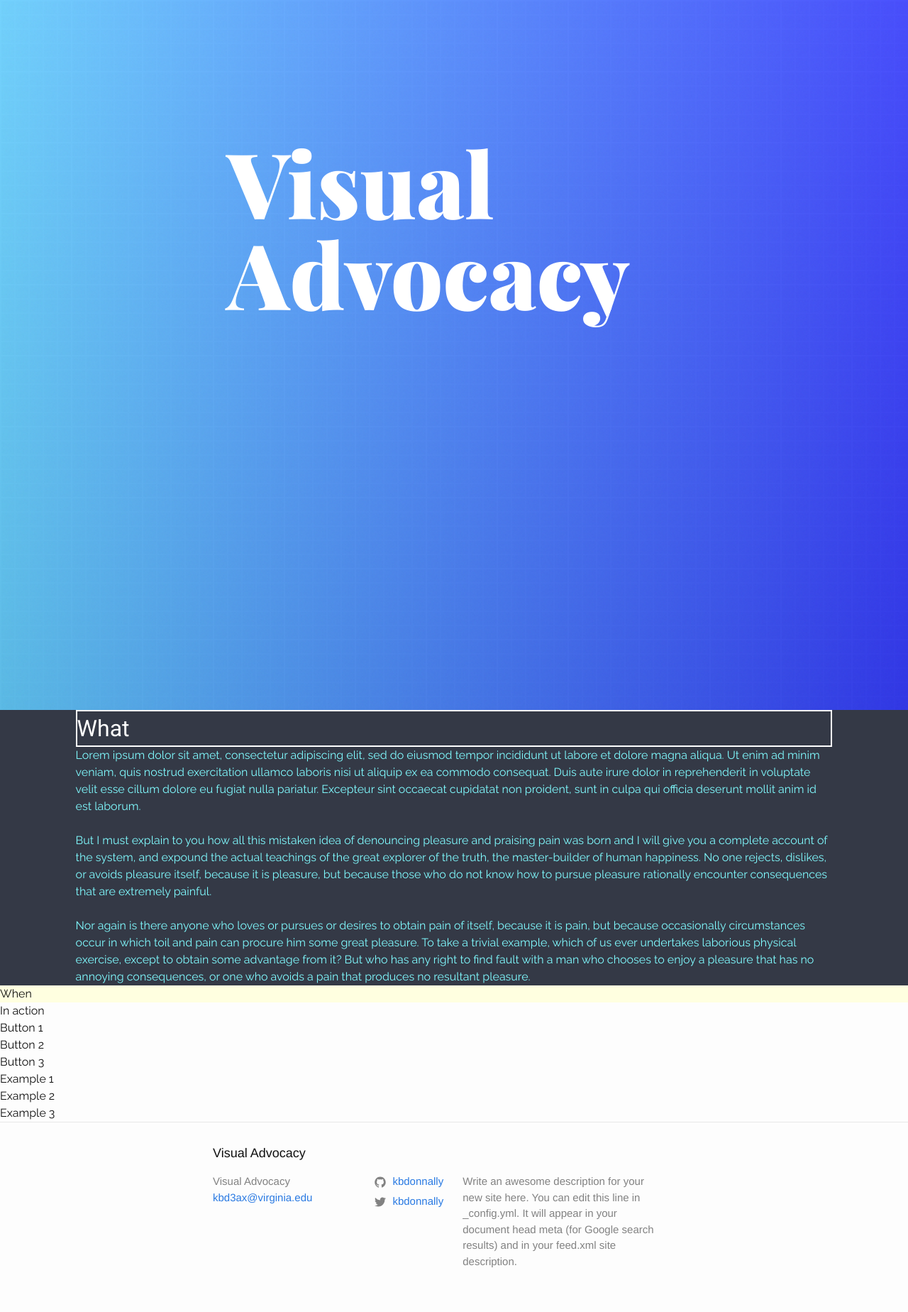
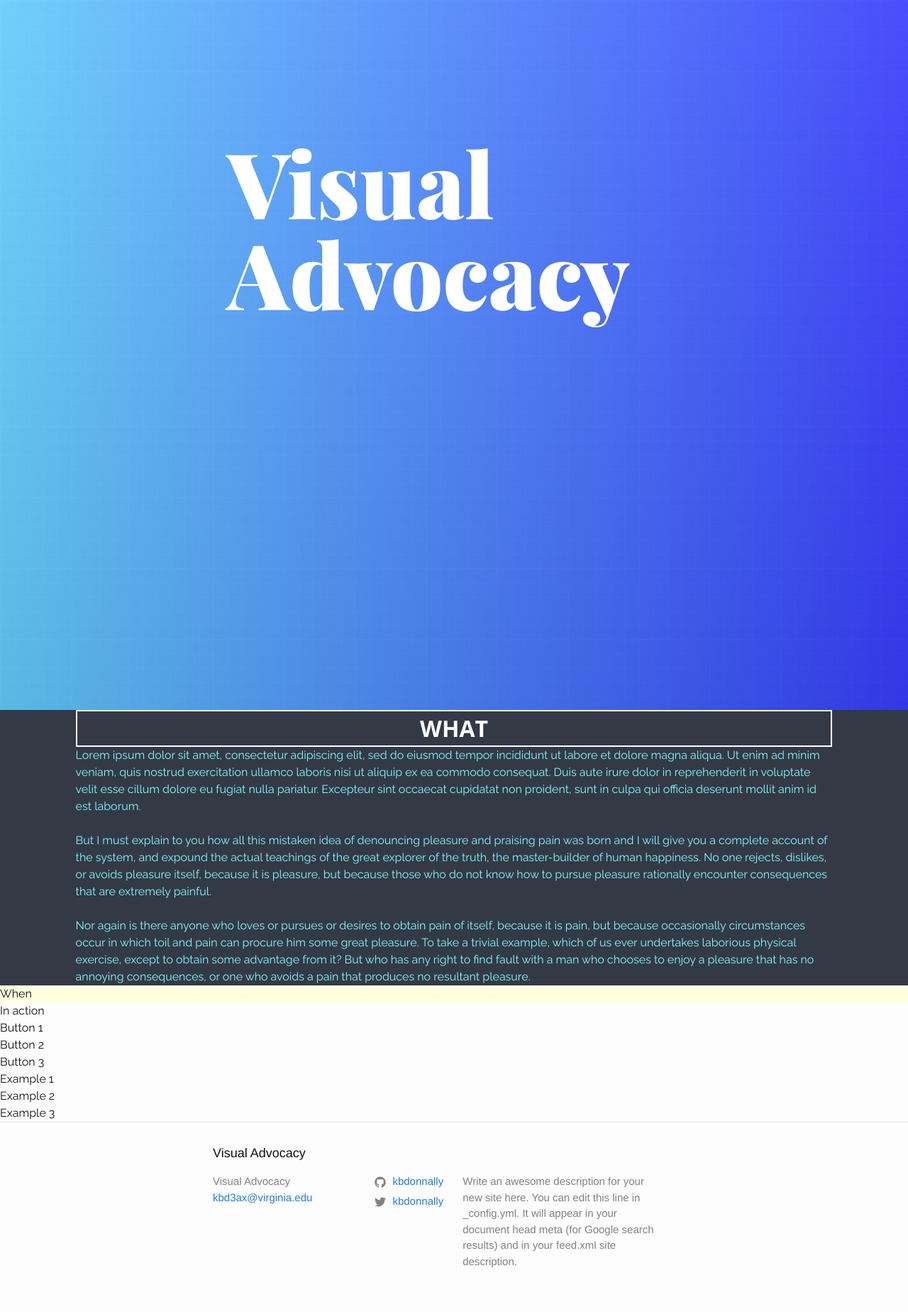
Before and after one commit to kbdonnally/visual-advocacy, a Jekyll site: the page built from new-home.html, in a window 1280 px wide. Shown: the whole page at 71% size. Built offline with Jekyll 4.4.1, drawn with Linux system fonts in a browser that asks for light colours.

Commit message:
Change 'Roboto' -> 'Open Sans'. #srynotsry

```diff
--- a/_includes/head.html
+++ b/_includes/head.html
@@ -6,7 +6,7 @@
   <title>{% if page.title %}{{ page.title | escape }}{% else %}{{ site.title | escape }}{% endif %}</title>
   <meta name="description" content="{{ page.excerpt | default: site.description | strip_html | normalize_whitespace | truncate: 160 | escape }}">
 
-  <link href="https://fonts.googleapis.com/css?family=Inconsolata:400,700|Playfair+Display:900|Raleway:200,400,600|Roboto:400,700" rel="stylesheet">
+  <link href="https://fonts.googleapis.com/css?family=Inconsolata:400,700|Playfair+Display:900|Raleway:200,400,600|Open+Sans:400,700" rel="stylesheet">
   <link rel="stylesheet" href="{{ "/assets/main.css" | relative_url }}">
   <link rel="canonical" href="{{ page.url | replace:'index.html','' | absolute_url }}">
   <link rel="alternate" type="application/rss+xml" title="{{ site.title | escape }}" href="{{ "/feed.xml" | relative_url }}">
--- a/_sass/_homepage.scss
+++ b/_sass/_homepage.scss
@@ -47,6 +47,7 @@
 	position: relative;
 	display: flex;
 	height: calc(100vh + 100px);
+	/* gradient: electric blue to palatinate blue */
 	background-image: linear-gradient(to right, hsla(182, 100%, 65%, .7) -30%, hsla(238, 100%, 50%, .7)), linear-gradient(to bottom, rgba(255,255,255,.3), rgba(0,0,0,.3)), url("img/noisy-grid-big.png");
 	background-position: auto, auto, center center;
 
@@ -126,8 +127,11 @@
 
 .home-explainer__title {
 	position: relative;
-	font-family: "Roboto", sans-serif;
+	font-family: "Open Sans", sans-serif;
+	font-weight: bold;
 	font-size: 2rem;
+	text-align: center;
+	text-transform: uppercase;
 	color: white;
 	border: 2px solid white;
 }
@@ -157,6 +161,10 @@
 	grid-area: examples;
 }
 
+/**
+ * Temporary
+ */
+
 header {
 	display: none !important;
 }
```
